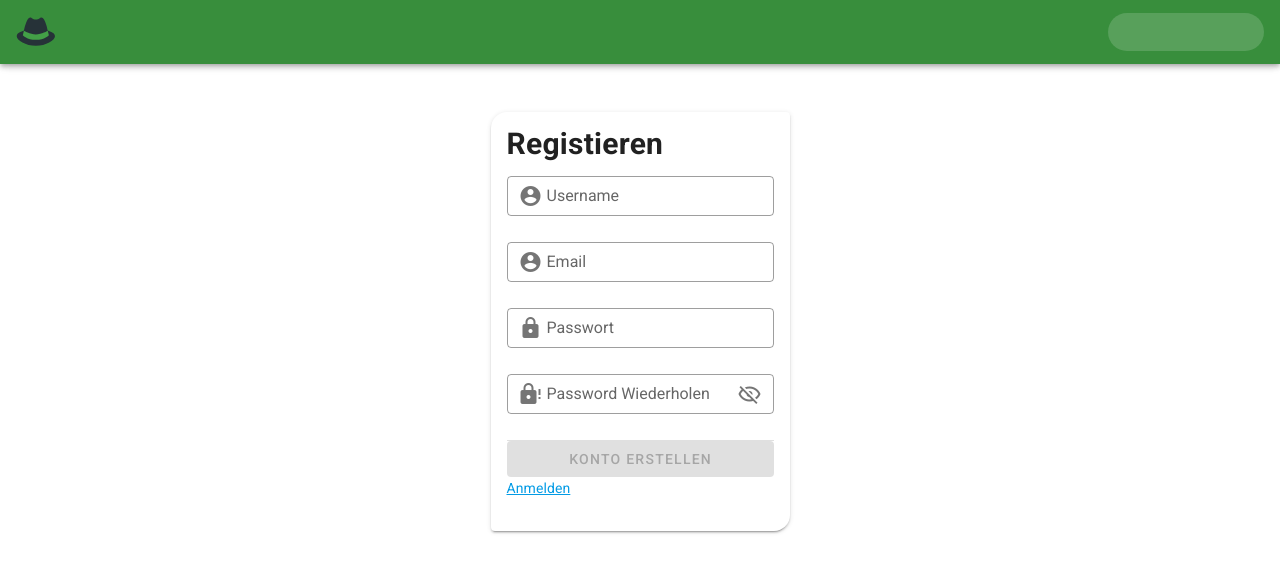
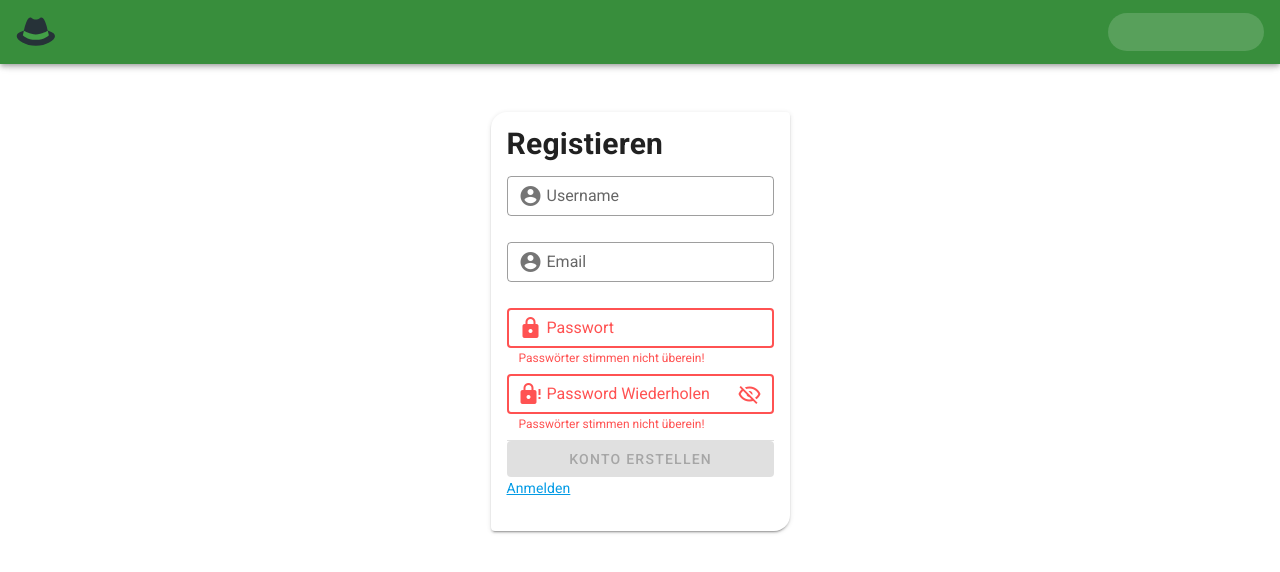
Before and after one commit to yasin-96/greenhat-chat, a Vue app in the folder chat-frontend/: page /register in a window 1280 px wide. Shown: the top 572 px of the page. Built offline with nearby package versions, Linux system fonts and the light colour scheme.

Commit message:
frontend: Fix bug on validation by reg-view

```diff
--- a/chat-frontend/src/components/Register.vue
+++ b/chat-frontend/src/components/Register.vue
@@ -28,7 +28,7 @@
               outlined
               prepend-inner-icon="mdi-lock"
               clearable
-              :error-messages="!isPasswordValid ? '' : 'Passwörter stimmen nicht überein!'"
+              :error-messages="isPasswordValid ? '' : 'Passwörter stimmen nicht überein!'"
             ></v-text-field>
             <v-text-field
               dense
@@ -41,7 +41,7 @@
               :append-icon="showPasswd ? 'mdi-eye-outline' : 'mdi-eye-off-outline'"
               @click:append="showPasswd = !showPasswd"
               :rules="[rules.required]"
-              :error-messages="!isPasswordValid ? '' : 'Passwörter stimmen nicht überein!'"
+              :error-messages="isPasswordValid ? '' : 'Passwörter stimmen nicht überein!'"
               required
             ></v-text-field>
             <v-divider></v-divider>
```
